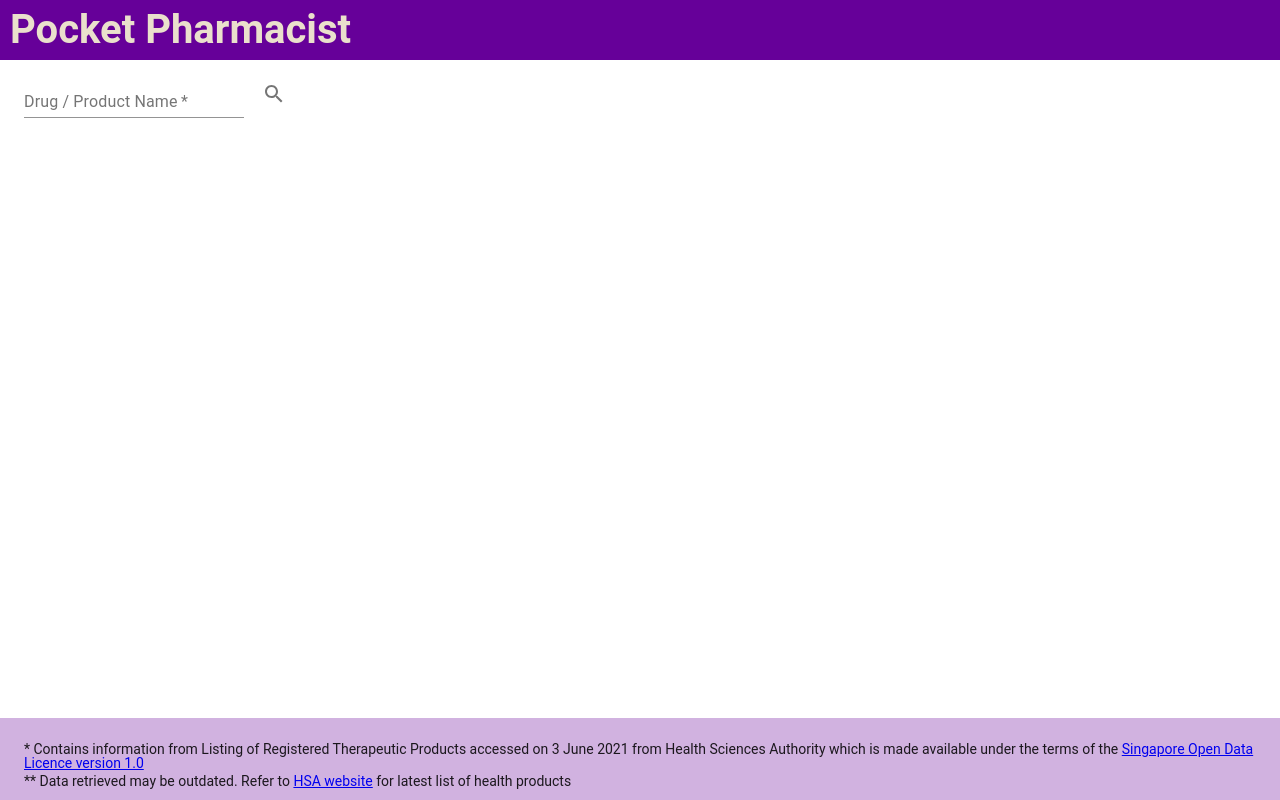
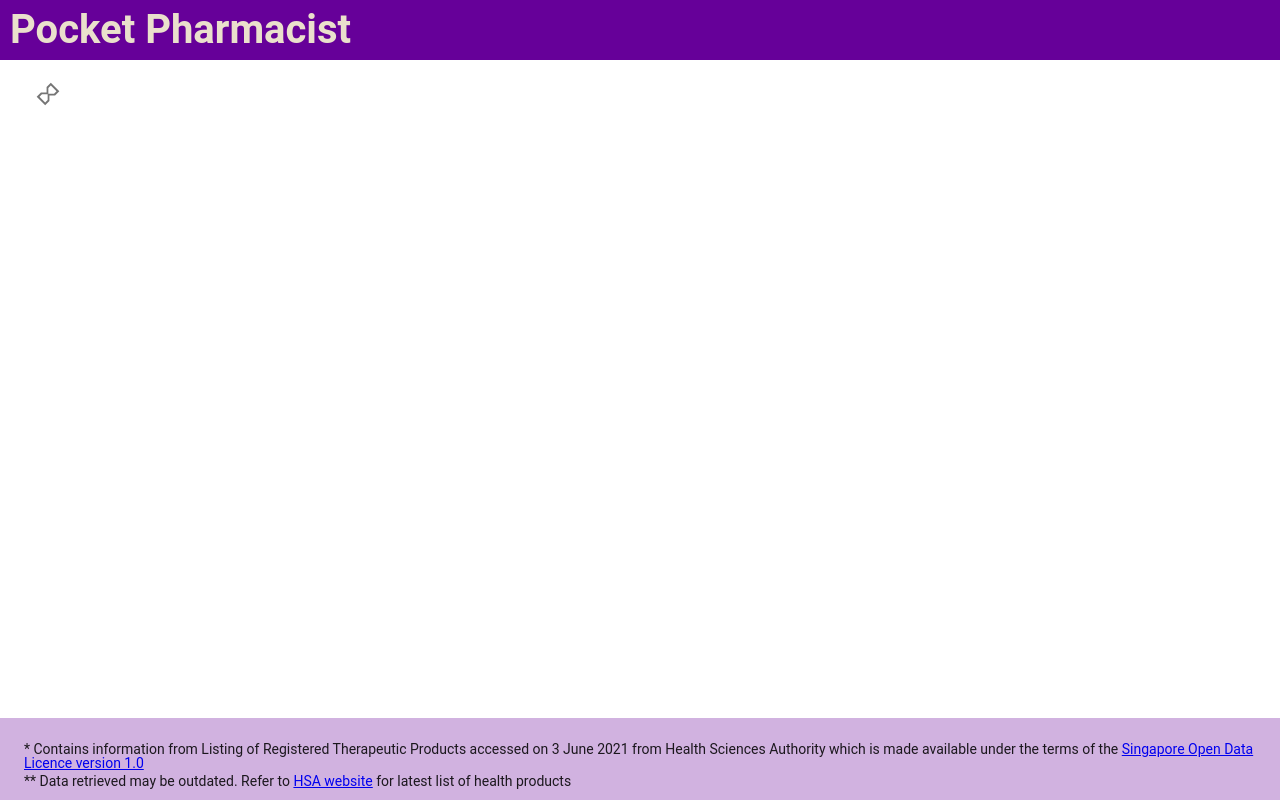
Before and after one commit to CodingShawn/pocket-pharmacist, a React (Create React App) app: page / in a window 1280 px wide. Built offline with nearby package versions, Linux system fonts and the light colour scheme; no server answers.

Commit message:
Shifted isLoading state to App component as isLoading is to be changed upon initial loading of data from api call

```diff
--- a/src/App.js
+++ b/src/App.js
@@ -10,15 +10,18 @@
   const [results, setResults] = useState(null);
   const [searchTerm, setSearchTerm] = useState("");
   const [data, setData] = useState(null);
+  const [isLoading, setIsLoading] = useState(true);
 
   useEffect(() => {
     setDrugData();
+    // eslint-disable-next-line
   }, []);
 
   async function setDrugData() {
     const drugs = await therapeuticProductsListingService.getAllDrugs();
     const formattedData = formatData(drugs);
     setData(formattedData);
+    setIsLoading(false);
   }
 
   function formatData(drugs) {
@@ -40,6 +43,7 @@
         setResults={setResults}
         setSearchTerm={setSearchTerm}
         data={data}
+        isLoading={isLoading}
       />
       {results && <DisplayResults results={results} searchTerm={searchTerm} />}
       <Footer />
--- a/src/components/SearchForm.js
+++ b/src/components/SearchForm.js
@@ -1,17 +1,14 @@
-import therapeuticProductsListingService from "../services/therapeuticProductsListing";
 import TextField from "@material-ui/core/TextField";
 import SearchIcon from "@material-ui/icons/Search";
 import IconButton from "@material-ui/core/IconButton";
 import Loading from "../components/Loading";
 import { useState } from "react";
 
-function SearchForm({ setResults, setSearchTerm, data }) {
-  const [isLoading, setIsLoading] = useState(false);
+function SearchForm({ setResults, setSearchTerm, data, isLoading }) {
   const [drugName, setDrugName] = useState("");
 
   function handleSubmit(event) {
     event.preventDefault();
-    setIsLoading(true);
     saveResultsToState();
     setSearchTerm(drugName);
   }
@@ -24,7 +21,6 @@
       );
     });
     setResults(results);
-    setIsLoading(false);
   }
 
   return (
```
